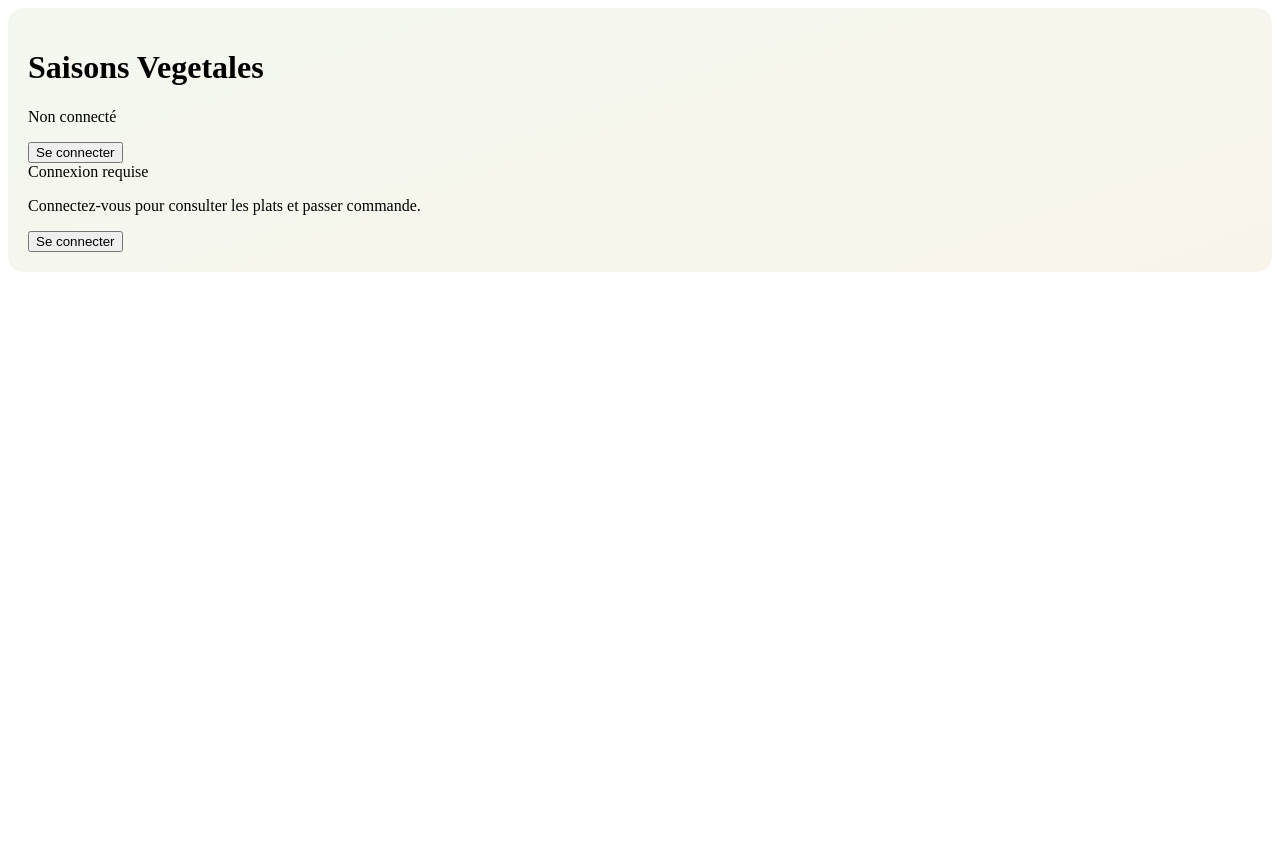
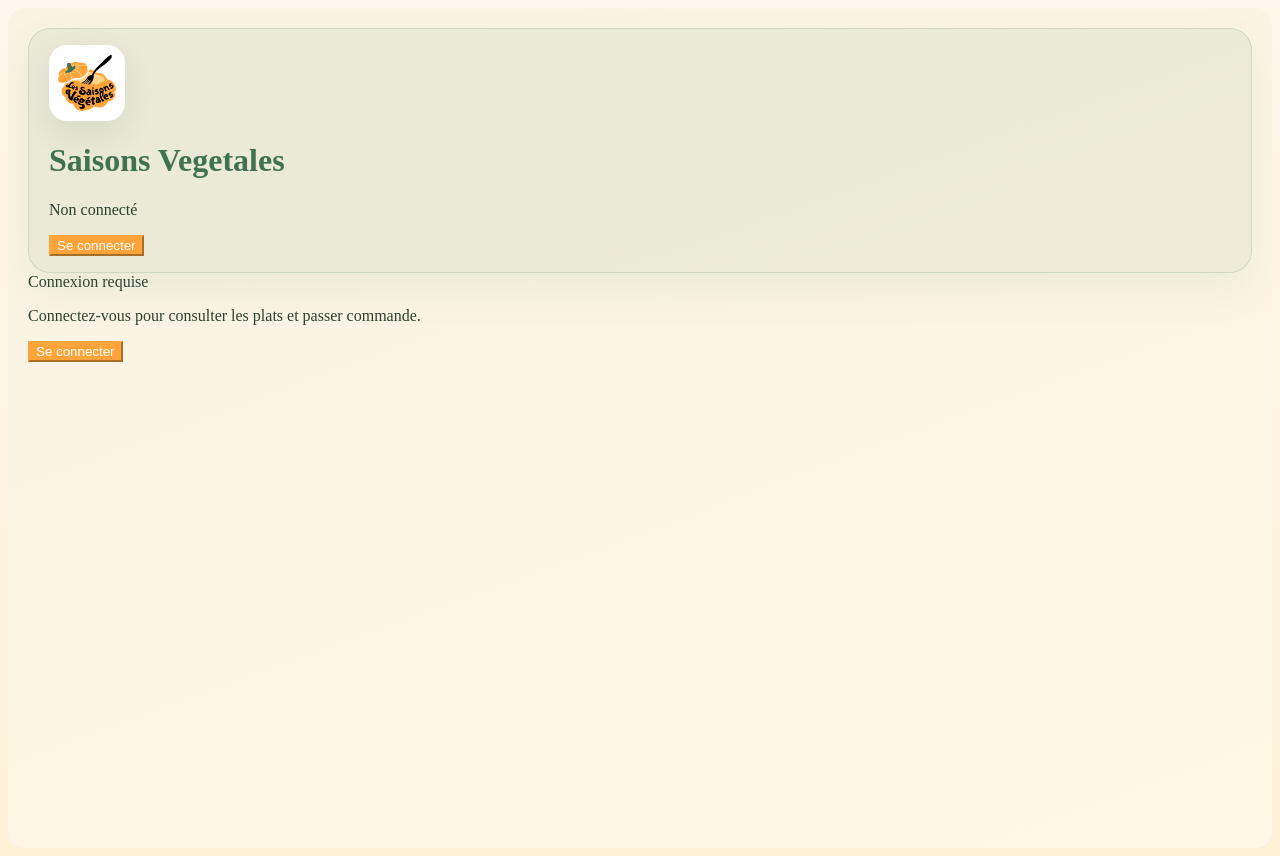
Before and after one commit to YellowBob2/SaisonsVegetales, a React app: page / in a window 1280 px wide. Before the commit the page ends 800 px from the top, so only its background shows below. Built offline with nearby package versions, Linux system fonts and the light colour scheme; no server answers; the HTML template or start-up script is replaced by a standard one.

Commit message:
rework UI and logo

```diff
--- a/src/frontend/App.tsx
+++ b/src/frontend/App.tsx
@@ -143,6 +143,10 @@ export default function App() {
   useEffect(() => {
     void refreshSessionAndPlats();
   }, [isLoaded, isSignedIn]);
+
+  useEffect(() => {
+    document.title = "Saisons Vegetales";
+  }, []);
 
   async function handleCreate(e: React.FormEvent<HTMLFormElement>) {
     e.preventDefault();
@@ -306,10 +310,13 @@ export default function App() {
   }
 
   return (
-    <Container className="py-4 catalog-shell">
-      <Row className="mb-3 align-items-center">
+    <Container className="py-4 catalog-shell app-shell">
+      <Row className="mb-3 align-items-center brand-header">
+        <Col xs="auto">
+          <img src="/assets/logo.png" alt="Saisons Vegetales" className="brand-logo" />
+        </Col>
         <Col>
-          <h1>Saisons Vegetales</h1>
+          <h1 className="brand-heading">Saisons Vegetales</h1>
           <p className="text-muted mb-0">
             {!isLoaded
               ? "Chargement..."
--- a/src/frontend/index.html
+++ b/src/frontend/index.html
@@ -4,7 +4,8 @@
     <meta charset="UTF-8">
     <meta name="viewport" content="width=device-width, initial-scale=1.0">
     <link href="https://cdn.jsdelivr.net/npm/bootstrap@5.3.8/dist/css/bootstrap.min.css" rel="stylesheet" integrity="sha384-sRIl4kxILFvY47J16cr9ZwB07vP4J8+LH7qKQnuqkuIAvNWLzeN8tE5YBujZqJLB" crossorigin="anonymous">
-    <title>Document</title>
+    <link href="./styles/catalog.css" rel="stylesheet">
+    <title>Saisons Vegetales</title>
 </head>
 <body>
     <div id="root">
--- a/src/frontend/styles/catalog.css
+++ b/src/frontend/styles/catalog.css
@@ -1,7 +1,50 @@
 :root {
-  --catalog-bg: linear-gradient(160deg, #f3f8ef 0%, #f9f4ea 100%);
-  --card-top: #4f7a3f;
-  --card-top-soft: #9ac08f;
+  --brand-orange: #FFA43B;
+  --brand-orange-soft: #FFD58A;
+  --brand-green: #407153;
+  --brand-green-soft: #E4F0E1;
+  --brand-surface: #FFF7E3;
+  --brand-text: #2d4032;
+  --brand-muted: #5f6f64;
+  --brand-border: rgba(64, 113, 83, 0.12);
+  --catalog-bg: linear-gradient(160deg, #f9f3e3 0%, #fff7e7 100%);
+  --card-top: #FFA43B;
+  --card-top-soft: #FFD58A;
+}
+
+body {
+  background: linear-gradient(180deg, #fff7ec 0%, #fdf2d6 100%);
+  color: var(--brand-text);
+}
+
+.app-shell {
+  min-height: 100vh;
+}
+
+.brand-header {
+  background: rgba(64, 113, 83, 0.08);
+  border: 1px solid rgba(64, 113, 83, 0.16);
+  border-radius: 22px;
+  padding: 1rem 1.25rem;
+  box-shadow: 0 18px 40px rgba(64, 113, 83, 0.08);
+}
+
+.brand-logo {
+  width: 72px !important;
+  height: 72px !important;
+  max-width: 72px !important;
+  max-height: 72px !important;
+  object-fit: cover;
+  display: block;
+  border-radius: 18px;
+  border: 2px solid rgba(255, 255, 255, 0.9);
+  box-shadow: 0 12px 30px rgba(64, 113, 83, 0.12);
+  background: white;
+}
+
+.brand-heading {
+  color: var(--brand-green);
+  font-weight: 700;
 }
 
 .catalog-shell {
@@ -13,7 +56,7 @@
 .product-card {
   border: none;
   border-top: 5px solid var(--card-top);
-  background: linear-gradient(180deg, #ffffff 0%, #fbfcf8 100%);
+  background: linear-gradient(180deg, #ffffff 0%, #fff8ef 100%);
 }
 
 .product-card .card-title {
@@ -26,3 +69,56 @@
   align-items: center;
   justify-content: space-between;
 }
+
+.btn-primary {
+  background-color: var(--brand-orange) !important;
+  border-color: var(--brand-orange) !important;
+  color: #ffffff !important;
+}
+
+.btn-primary:hover,
+.btn-primary:focus {
+  background-color: #ff9500 !important;
+  border-color: #ff9500 !important;
+}
+
+.nav-tabs .nav-link.active {
+  background: var(--brand-orange-soft);
+  color: var(--brand-green) !important;
+  border-color: var(--brand-orange) var(--brand-orange) transparent;
+}
+
+.nav-tabs .nav-link {
+  color: var(--brand-green);
+}
+
+.badge.bg-secondary {
+  background-color: var(--brand-green) !important;
+}
+
+.table {
+  border-color: var(--brand-border);
+}
+
+.form-control:focus {
+  border-color: var(--brand-orange);
+  box-shadow: 0 0 0 0.15rem rgba(255, 164, 59, 0.2);
+}
+
+.alert-danger {
+  background-color: #ffe6d0;
+  border-color: #ffd0b3;
+  color: #7e3b1b;
+}
+
+.alert-success {
+  background-color: #e9f4e6;
+  border-color: #d2ead4;
+  color: #2d5f44;
+}
+
+.alert-info {
+  background-color: #fff4da;
+  border-color: #ffe4a8;
+  color: #755a2b;
+}
```
Also changed, not shown: src/server.ts (+35 -0 lines), assets/logo.png (added).
